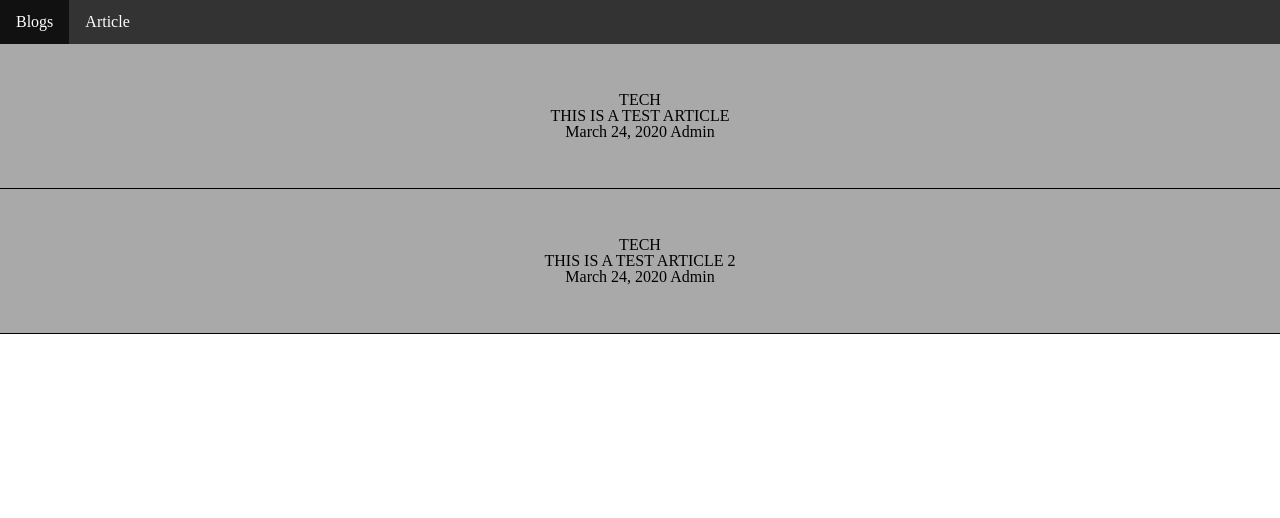
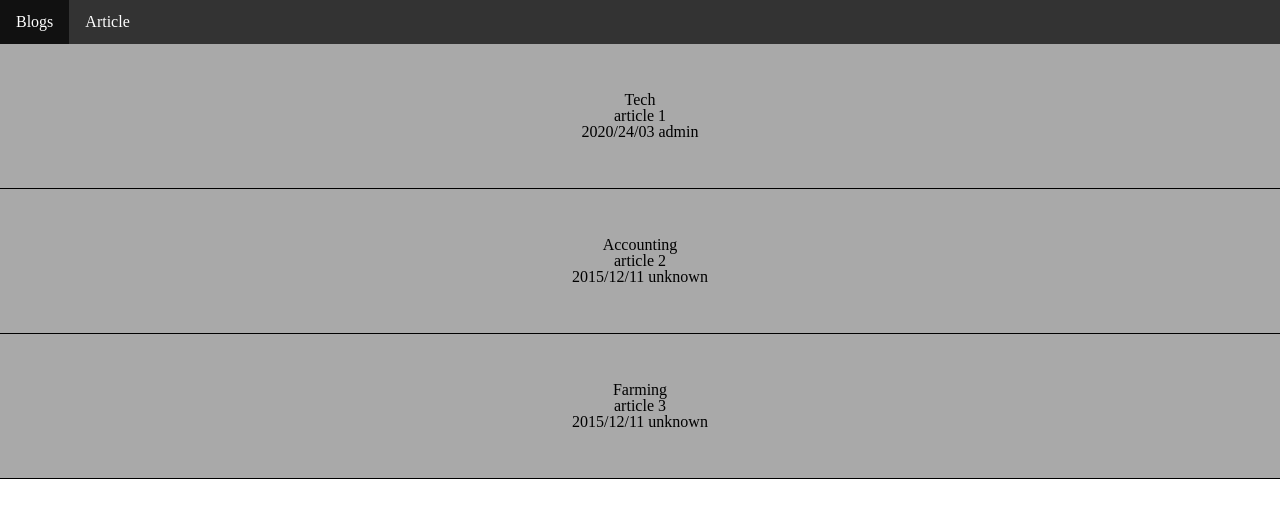
Before and after one commit to scriptjumper/WeFuse-assessment-minimalist-blogging-theme, a React (Create React App) app: page / in a window 1280 px wide. Shown: the top 518 px of the page. Built offline with nearby package versions, Linux system fonts and the light colour scheme.

Commit message:
Mapping through list and displaying data in the view

```diff
--- a/src/components/ArticleList/ArticleList.js
+++ b/src/components/ArticleList/ArticleList.js
@@ -1,41 +1,27 @@
 import React from 'react'
 
-function ArticleList() {
-  return (
-    <div className="articles">
-      <section>
+const ArticleList = (props) => {
+  let articles = props.articles.map((article, idx) => {
+    return (
+      <section key={idx}>
         <div>
-          <h6>TECH</h6>
-          <h1>THIS IS A TEST ARTICLE</h1>
+          <h6>{article.category}</h6>
+          <h1>{article.title}</h1>
 
-          <div class="blog_details">
+          <div className="blog_details">
             <span>
-              <i class="far fa-clock"></i> March 24, 2020
+              <i className="far fa-clock"></i> {article.date}
             </span>
             <span>
-              <i class="fas fa-user"></i> Admin
+              <i className="fas fa-user"></i> {article.author}
             </span>
           </div>
         </div>
       </section>
+    )
+  })
 
-      <section>
-        <div>
-          <h6>TECH</h6>
-          <h1>THIS IS A TEST ARTICLE 2</h1>
-
-          <div class="blog_details">
-            <span>
-              <i class="far fa-clock"></i> March 24, 2020
-            </span>
-            <span>
-              <i class="fas fa-user"></i> Admin
-            </span>
-          </div>
-        </div>
-      </section>
-    </div>
-  )
+  return <div className="articles">{articles}</div>
 }
 
 export default ArticleList
```
